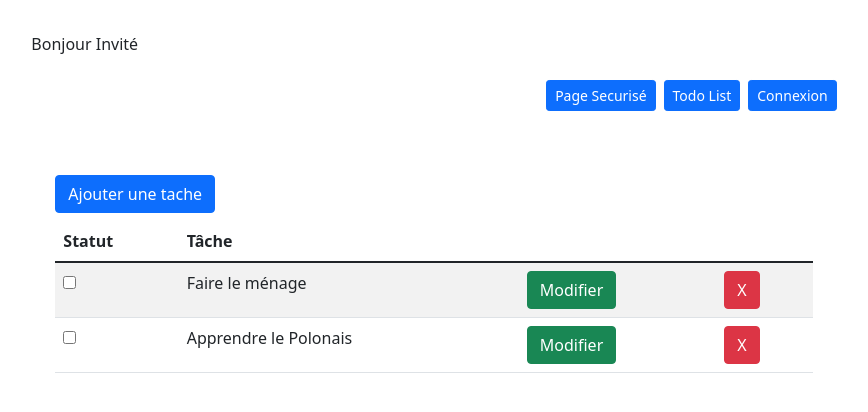
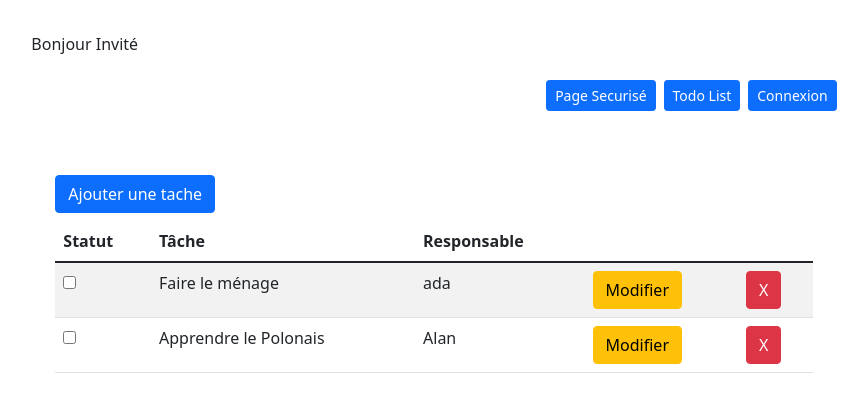
Before and after one commit to Sunaipa/authentication-app, an Angular app: page /todo-list in a window 1280 px wide. Shown: the top 412 px of the page, without its empty margins (206-1074 px from the left). Built offline with nearby package versions, Linux system fonts and the light colour scheme.

Commit message:
Ajout de l'utilisateur aux todo

```diff
--- a/src/app/app-routing.module.ts
+++ b/src/app/app-routing.module.ts
@@ -13,6 +13,7 @@ const routes: Routes = [
   {path: 'secure', component: SecureComponent, canActivate:[AuthGuard]},
   {path: 'todo-list', component: TodoListComponent},
   {path: 'todo-form', component: TodoFormComponent},
+  {path: 'todo-form/:id', component: TodoFormComponent},
   {path: '', redirectTo: '/home', pathMatch:'full'}
 ];
 
--- a/src/app/models/todo.model.ts
+++ b/src/app/models/todo.model.ts
@@ -2,18 +2,22 @@ export interface TodoDTOInterface {
     id?: number;
     done: boolean;
     taskName: string;
+    user: string
 }
 
 export class Todo{
     id: number | undefined;
     done: boolean = false;
     taskName: string ='';
+    user: string = '';
 
     constructor(data: TodoDTOInterface | null = null){
         if (data) {
             this.taskName = data.taskName;
             this.done = data.done;
+            this.user = data.user;
             this.id = data.id || new Date().getTime();
+
         } else {
             this.id= new Date().getTime();
         }
--- a/src/app/pages/todo/todo-form/todo-form.component.html
+++ b/src/app/pages/todo/todo-form/todo-form.component.html
@@ -3,6 +3,15 @@
     <div class="mb-2">
         <label class="form-label">Tâche</label>
         <input class="form-control" type="text" [(ngModel)]="task.taskName">
+    </div>
+
+    <div class="mb-2">
+        <label class="form-label">Responsable</label>
+        <select class="form-select" [(ngModel)]="task.user">
+            <option *ngFor="let user of security.userList" [value]="user.login">
+                {{ user.userName }}
+            </option>
+        </select>
     </div>
 
     <div class="mb-2 form-check">
--- a/src/app/pages/todo/todo-form/todo-form.component.ts
+++ b/src/app/pages/todo/todo-form/todo-form.component.ts
@@ -1,4 +1,5 @@
-import { Router } from '@angular/router';
+import { AuthentificationService } from './../../../services/authentification.service';
+import { Router, ActivatedRoute } from '@angular/router';
 import { TodoService } from '../../../services/todo.service';
 import { Todo, } from '../../../models/todo.model';
 import { Component, OnInit } from '@angular/core';
@@ -13,8 +14,14 @@ export class TodoFormComponent implements OnInit {
   task: Todo;
 
   constructor(private taskService: TodoService,
-              private router: Router) {
+              private router: Router,
+              private currentRoute: ActivatedRoute,
+              public security: AuthentificationService) {
     this.task = this.taskService.getNewTodo();
+    currentRoute.params.subscribe(params => {
+      const id = params['id'];
+      this.task = this.taskService.getOneById(id);
+    })
   }
 
   ngOnInit(): void {
@@ -22,7 +29,7 @@ export class TodoFormComponent implements OnInit {
 }
 
   validateForm() {
-    this.taskService.addTask(this.task);
+    this.taskService.saveTask(this.task);
     this.router.navigate(['/todo-list'])
   }
 }
--- a/src/app/pages/todo/todo-list/todo-list.component.html
+++ b/src/app/pages/todo/todo-list/todo-list.component.html
@@ -7,6 +7,8 @@
             <tr>
                 <th>Statut</th>
                 <th>Tâche</th>
+                <th>Responsable</th>
+                <th></th>
                 <th></th>
             </tr>
         </thead>
@@ -17,7 +19,10 @@
                 </td>
                 <td>{{ task.taskName }}</td>
                 <td>
-                    <button class="btn btn-success">Modifier</button>
+                    {{ task.user }}
+                </td>
+                <td>
+                    <button class="btn btn-warning" routerLink="/todo-form/{{task.id}}">Modifier</button>
                 </td>
                 <td>
                     <button class="btn btn-danger" (click)="taskService.deleteTask(task.id)">X</button>
--- a/src/app/services/todo.service.ts
+++ b/src/app/services/todo.service.ts
@@ -7,8 +7,8 @@ import { Todo } from '../models/todo.model';
 export class TodoService {
 
   taskList: Todo[] = [
-    new Todo({taskName: 'Faire le ménage', done: false, id: 1}),
-    new Todo({taskName: 'Apprendre le Polonais', done: false, id: 2}),
+    new Todo({taskName: 'Faire le ménage', done: false, id: 1, user: 'ada'}),
+    new Todo({taskName: 'Apprendre le Polonais', done: false, id: 2, user: 'Alan'}),
   ];
 
   constructor() {
@@ -19,16 +19,20 @@ export class TodoService {
      return new Todo();
    }
 
-   addTask(data: Todo): void {
-    this.taskList.push(data);
+   saveTask(data: Todo): void {
+      const taskExist = this.taskList.find(item => item.id == data.id)
+    if (! taskExist) {
+      this.taskList.push(data);
+    }
    }
 
    deleteTask(id: number | undefined): void {
     const index = this.taskList.findIndex(item => item.id == id);
     this.taskList.splice(index, 1)
    }
-   // Update
-   updateTask(id: number | undefined ): void {
-    const index = this.taskList.findIndex(item => item.id == id);
+
+   getOneById(id: number): Todo {
+    const task =  this.taskList.find(item => item.id == id);
+    return task || new Todo();
    }
 }
```
